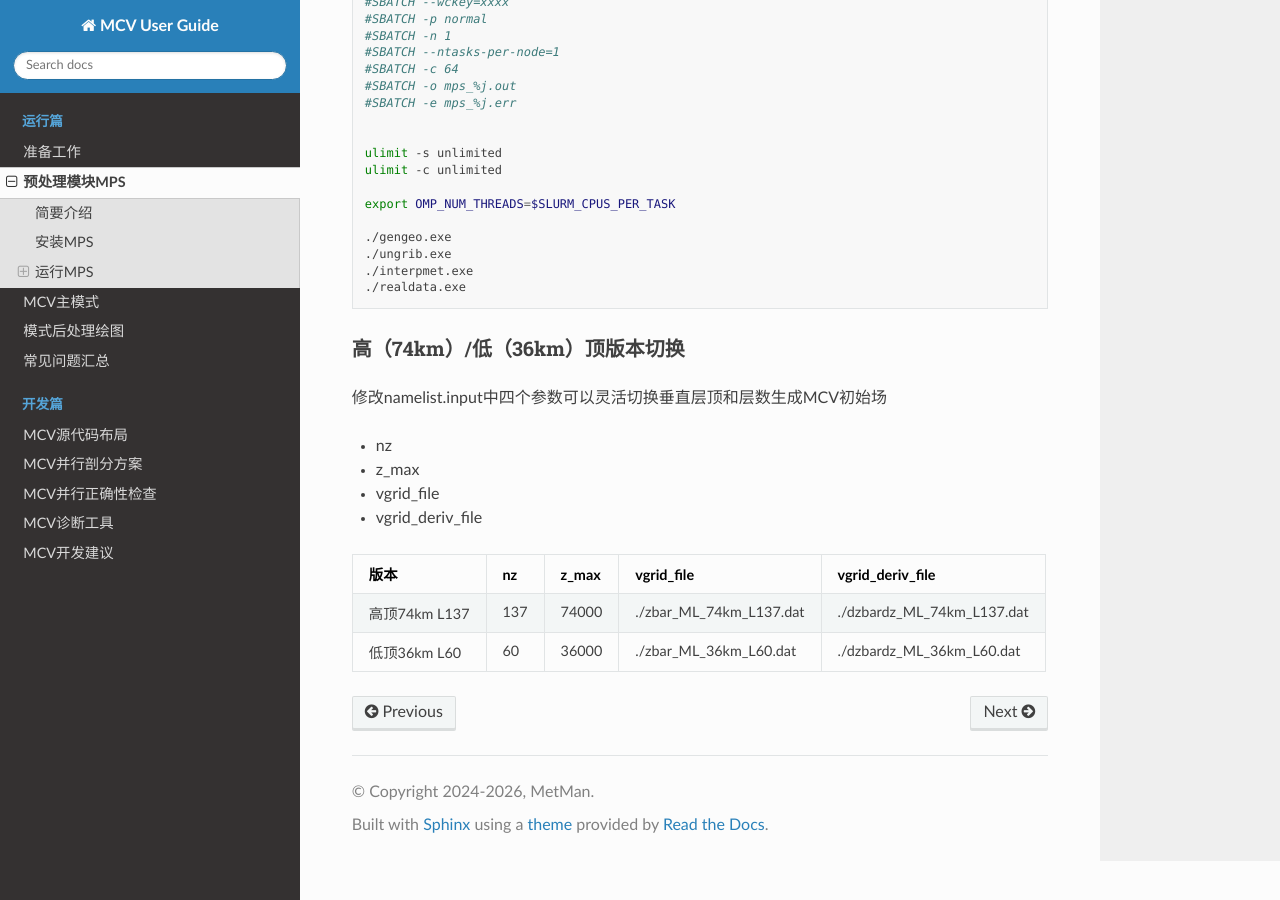
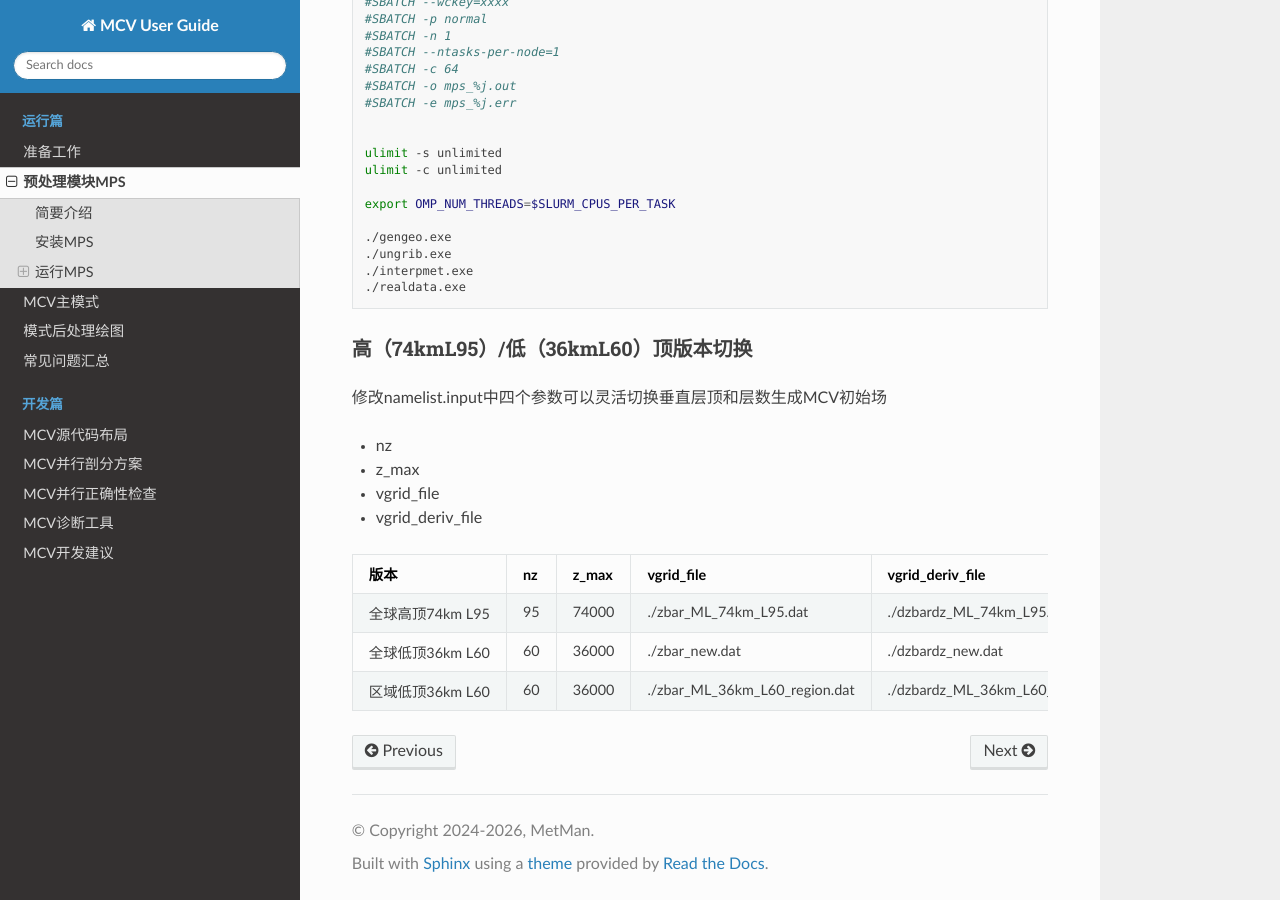
Before and after one commit to qingu/mug, a Sphinx documentation site: the page built from source/run_section/02_mps.md, in a window 1280 px wide and 900 px high, scrolled down 1539 px. Built offline with Sphinx 7.4.7 and the Read the Docs theme 3.1.0, drawn with Linux system fonts in a browser that asks for light colours.

Commit message:
fix layers files

````diff
--- a/source/run_section/02_mps.md
+++ b/source/run_section/02_mps.md
@@ -84,7 +84,7 @@ export OMP_NUM_THREADS=$SLURM_CPUS_PER_TASK
 ./realdata.exe
 ```
 
-### 高（74km）/低（36km）顶版本切换
+### 高（74kmL95）/低（36kmL60）顶版本切换
 修改namelist.input中四个参数可以灵活切换垂直层顶和层数生成MCV初始场
 
 - nz
@@ -94,5 +94,6 @@ export OMP_NUM_THREADS=$SLURM_CPUS_PER_TASK
 
 | 版本 | nz     |   z_max  | vgrid_file | vgrid_deriv_file |
 |------|--------|-----------|------------|-----------------|
-| 高顶74km L137 | 137 | 74000 | ./zbar_ML_74km_L137.dat | ./dzbardz_ML_74km_L137.dat |
-| 低顶36km L60 | 60 | 36000 | ./zbar_ML_36km_L60.dat | ./dzbardz_ML_36km_L60.dat |
+| 全球高顶74km L95 | 95 | 74000 | ./zbar_ML_74km_L95.dat | ./dzbardz_ML_74km_L95.dat |
+| 全球低顶36km L60 | 60 | 36000 | ./zbar_new.dat | ./dzbardz_new.dat |
+| 区域低顶36km L60 | 60 | 36000 | ./zbar_ML_36km_L60_region.dat | ./dzbardz_ML_36km_L60_region.dat |
````
